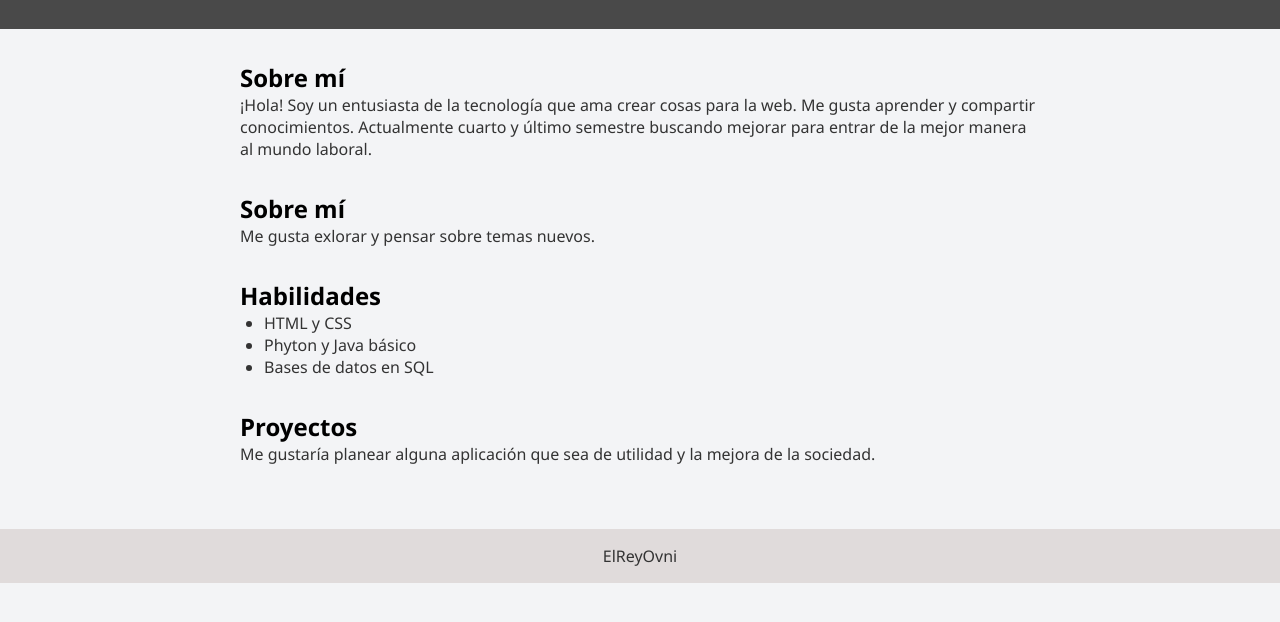
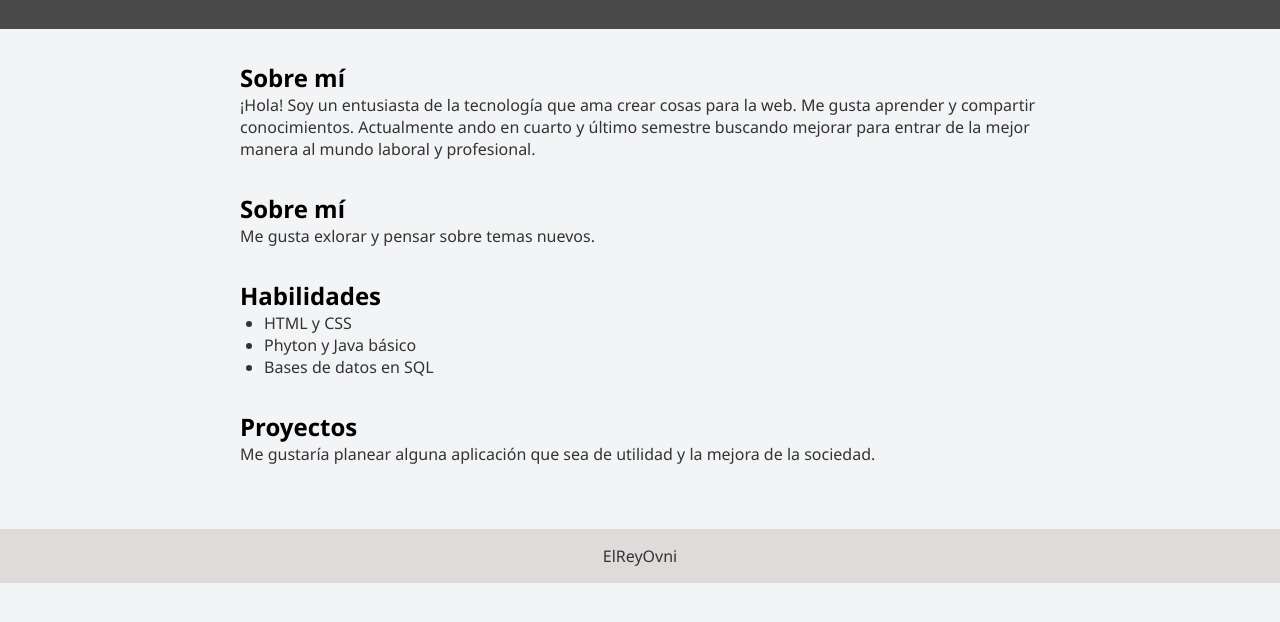
Before and after one commit to Upasf05/SitioWebLW, a plain HTML site: page index.html in a window 1280 px wide. Shown: the part 152-774 px from the top of the page. Drawn offline with Linux system fonts and the light colour scheme.

Commit message:
Update index.html

```diff
--- a/index.html
+++ b/index.html
@@ -24,8 +24,8 @@
   <main>
     <section class="left-alugned">
       <h2>Sobre mí</h2>
-      <p>¡Hola! Soy un entusiasta de la tecnología que ama crear cosas para la web. Me gusta aprender y compartir conocimientos. Actualmente cuarto y último semestre
-      buscando mejorar para entrar de la mejor manera al mundo laboral.</p>
+      <p>¡Hola! Soy un entusiasta de la tecnología que ama crear cosas para la web. Me gusta aprender y compartir conocimientos. Actualmente ando en cuarto y último semestre
+      buscando mejorar para entrar de la mejor manera al mundo laboral y profesional.</p>
     </section>
 
     <section>
```
